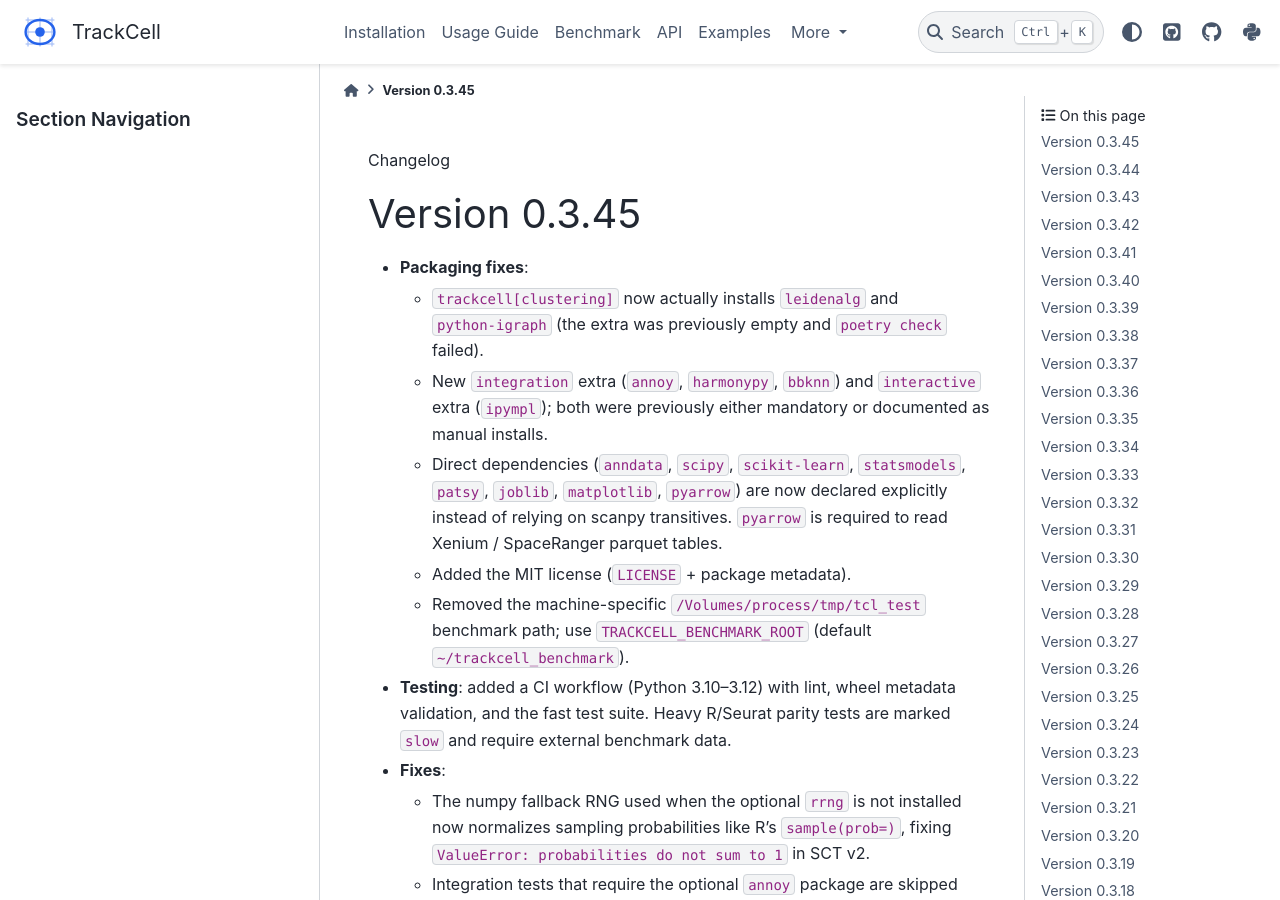
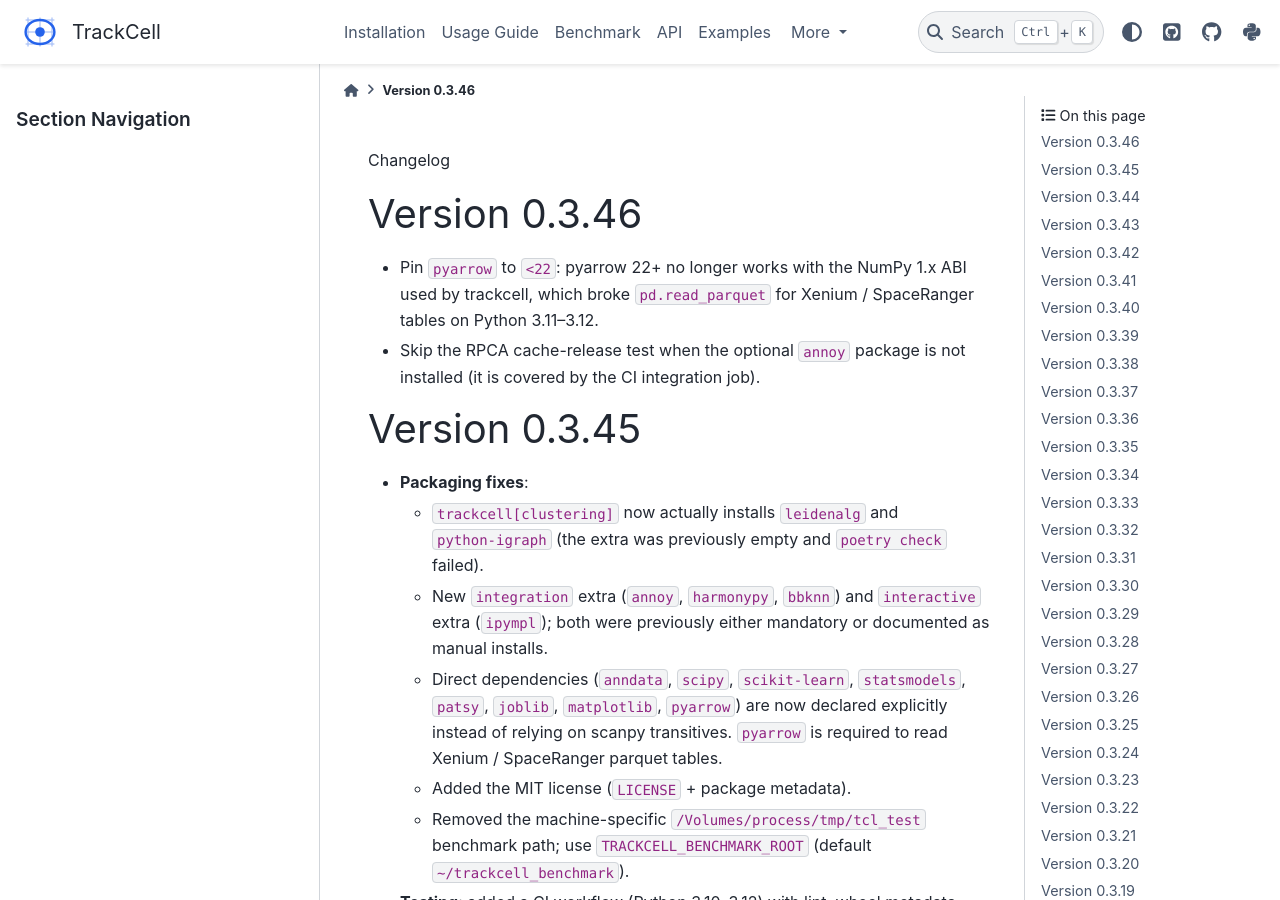
Before and after one commit to seqyuan/trackcell, a Sphinx documentation site: the page built from docs/source/changelog.rst, in a window 1280 px wide and 900 px high. Built offline with Sphinx 7.4.7 and the PyData theme 0.15.4, drawn with Linux system fonts in a browser that asks for light colours; pages that are not in the unit, such as notebooks, are missing from menus; cross-references to code outside the pages are shown as plain code.

Commit message:
release: v0.3.46 — pin pyarrow<22 for NumPy 1.x, guard optional annoy test

```diff
--- a/docs/source/changelog.rst
+++ b/docs/source/changelog.rst
@@ -1,4 +1,14 @@
 Changelog
+
+
+Version 0.3.46
+--------------
+
+* Pin ``pyarrow`` to ``<22``: pyarrow 22+ no longer works with the
+  NumPy 1.x ABI used by trackcell, which broke ``pd.read_parquet`` for
+  Xenium / SpaceRanger tables on Python 3.11–3.12.
+* Skip the RPCA cache-release test when the optional ``annoy`` package is not
+  installed (it is covered by the CI integration job).
 
 
 Version 0.3.45
--- a/pyproject.toml
+++ b/pyproject.toml
@@ -1,6 +1,6 @@
 [tool.poetry]
 name = "trackcell"
-version = "0.3.45"
+version = "0.3.46"
 description = "A Python package for processing single-cell and spatial transcriptomics data"
 authors = ["Zan Yuan <yfinddream@gmail.com>"]
 readme = "README.md"
@@ -32,7 +32,7 @@
 shapely = ">=2.0,<3.0"
 imageio = ">=2.31,<3.0"
 h5py = ">=3.0,<4.0"
-pyarrow = ">=12.0"  # parquet engine for Xenium/SpaceRanger tables
+pyarrow = ">=12.0,<22.0"  # parquet engine; <22 keeps NumPy 1.x compatibility
 zarr = ">=2.18,<3.0"
 # Optional feature backends (see [tool.poetry.extras] below).
 leidenalg = { version = ">=0.9,<1.0", optional = true }
--- a/trackcell/__init__.py
+++ b/trackcell/__init__.py
@@ -7,7 +7,7 @@
 - PL: Plotting and visualization tools
 """
 
-__version__ = "0.3.45"
+__version__ = "0.3.46"
 __author__ = "Zan Yuan"
 __email__ = "yfinddream@gmail.com"
 
```
Also changed, not shown: 1 other file.
